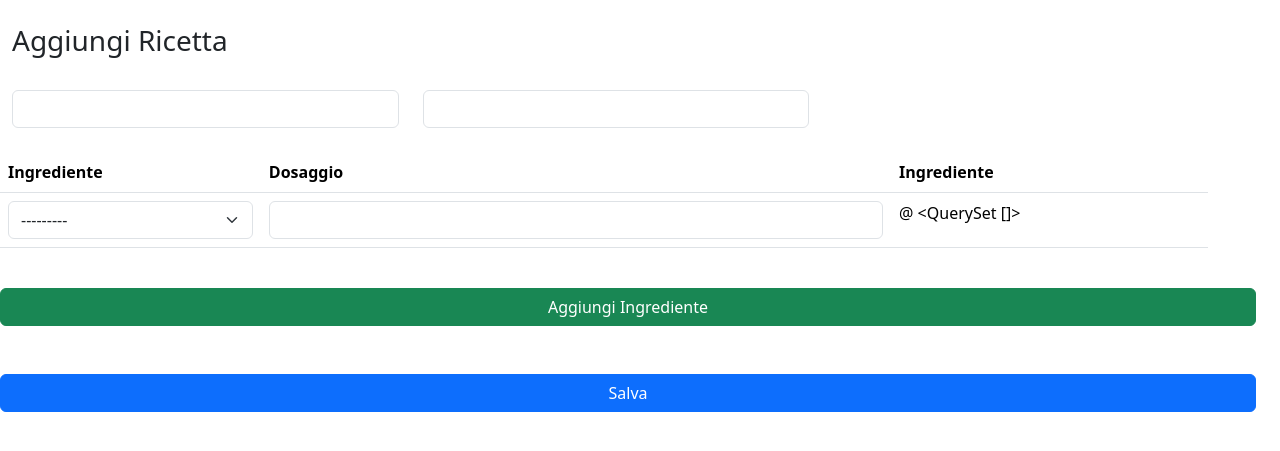
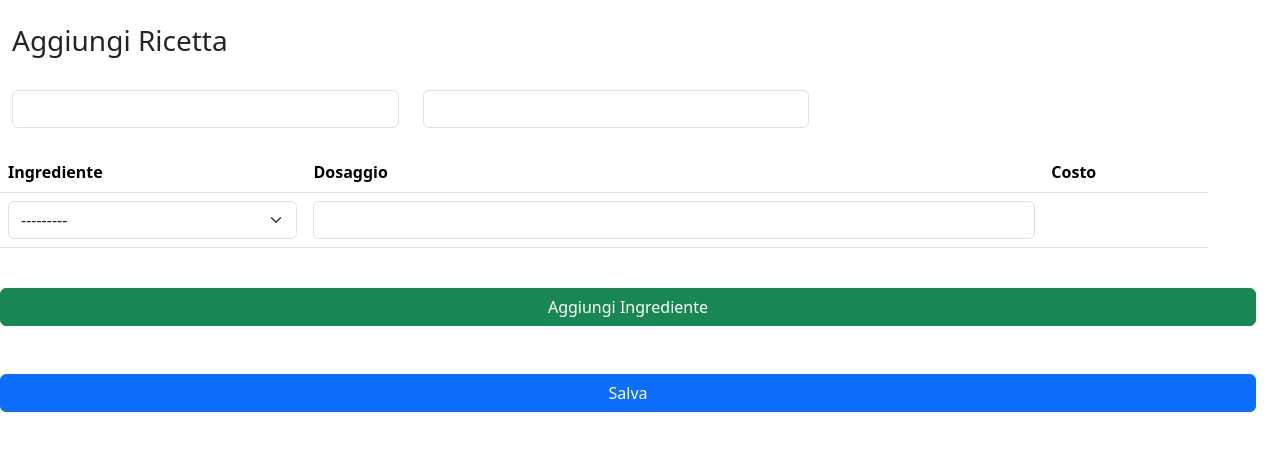
Before and after one commit to treviang/ice-cream-django, a Django app: page /ricette/aggiungi/ in a window 1280 px wide. Shown: the part 56-507 px from the top of the page. Run offline with Django 5.2, Linux system fonts and the light colour scheme; data that the repository does not hold is empty; some libraries are stand-ins or nearby versions.

Commit message:
recupero costo dinamicamente

```diff
--- a/ricette/templates/ricette/aggiungi-ricetta.html
+++ b/ricette/templates/ricette/aggiungi-ricetta.html
@@ -28,22 +28,22 @@
                     </div>
                     {% endfor %}
                 </div>
-                <div class="row mt-4 miscela-form">
+                <div class="row mt-4">
                     <div class="row">
-                        <table class="table">
+                        <table id="ingredienti-table" class="table">
                             <thead class="thead-dark">
                               <tr>
                                 <th scope="col">Ingrediente</th>
                                 <th scope="col">Dosaggio</th>
-                                <th scope="col">Ingrediente</th>
+                                <th scope="col">Costo</th>
                               </tr>
                             </thead>
-                            <tbody>
+                            <tbody class="miscela-form">
                                 {{ formset.management_form }}
                                 {% for form in miscela_form %}
                                 <td class="sel-ingrediente">{{ form.ingrediente }}</td>
                                 <td>{{ form.dosaggio }}</td>
-                                <td>@ {{ ingredienti }}</td>
+                                <td id="costo"></td>
                                 {% endfor %}
                             </tbody>
                             </table>
--- a/static/js/utils.js
+++ b/static/js/utils.js
@@ -1,8 +1,8 @@
 document.addEventListener('DOMContentLoaded', function () {
     let miscelaForm = document.querySelectorAll(".miscela-form")
-    let container = document.getElementById("form-container")
     let addIngrediente = document.querySelector("#add-ingrediente")
     let totalForms = document.querySelector("#id_form-TOTAL_FORMS")
+    let tabella = document.getElementById('ingredienti-table');
 
 
     let formNum = miscelaForm.length - 1
@@ -16,7 +16,7 @@
 
         formNum++
         newForm.innerHTML = newForm.innerHTML.replace(formRegex, `form-${formNum}-`)
-        container.insertBefore(newForm, addIngrediente)
+        tabella.appendChild(newForm)
 
         totalForms.setAttribute('value', `${formNum + 1}`)
     }
@@ -24,7 +24,7 @@
     let selectIngrediente = document.querySelector('.sel-ingrediente');
     selectIngrediente.addEventListener('change', showOnChange);
 
-    function showOnChange(e){
+    function showOnChange(e) {
         var selectedOption = e.target.value;
 
         let options = {
@@ -33,11 +33,10 @@
         };
 
         fetch('/get_ingrediente/' + selectedOption, options)
-        .then(response => response.json())
-        .then(body => {
-                console.log(body)
-                // Do something with body
-        });
+            .then(response => response.json())
+            .then(body => {
+                document.getElementById('costo').innerHTML = body[0].costo;
+            });
 
     }
 })
```
